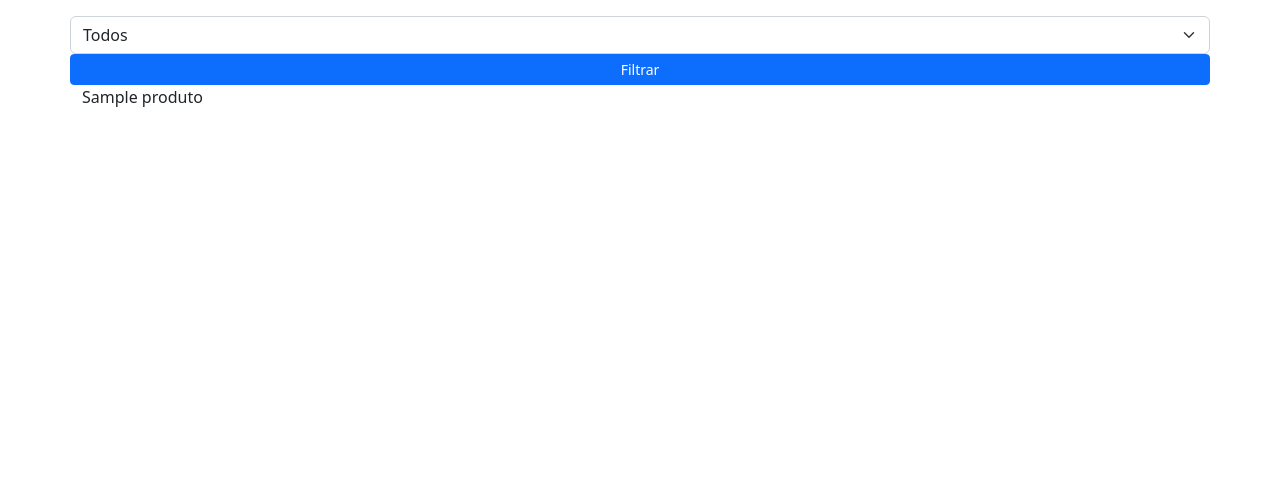
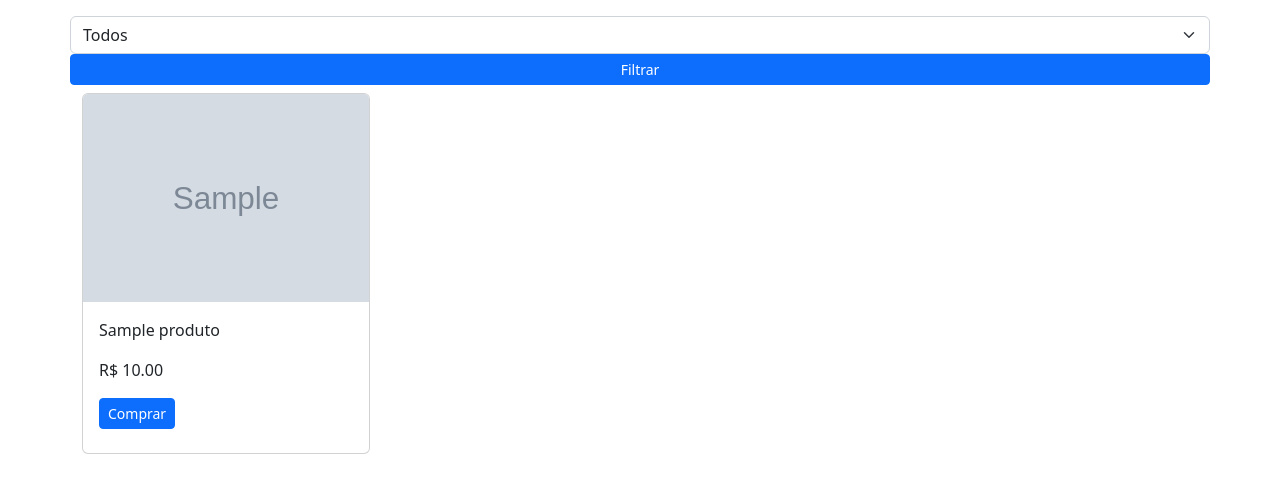
Before and after one commit to RoniePeterson/ProjetoVendasEtc, a PHP site: page / in a window 1280 px wide. Shown: the part 57-550 px from the top of the page. Run offline with PHP 8.4, Linux system fonts and the light colour scheme; tables that the repository leaves empty hold one stand-in row (values such as "Sample post"); grey boxes marked "Sample" are stand-in pictures.

Commit message:
arrumando layout flex principal

```diff
--- a/PizzariaEtc/index.php
+++ b/PizzariaEtc/index.php
@@ -30,9 +30,21 @@ $produtos = $produtosDAO->listarTodos();
   </section>
 
   <section>
-    <?php foreach ($produtos as $produto) { ?>
-      <?=$produto->getNome();?>
-    <?php } ?>
+    <div class="d-flex flex-wrap">
+      <?php foreach ($produtos as $produto) { ?>
+        <div class="card mt-2 me-3" style="width: 18rem;">
+          <img src="Assets/imagens/produtos/<?= $produto->getImagem(); ?>" alt=".." class="card-img-top" style="height: 13rem;">
+          <div class="card-body">
+            <div class="card-title">
+              <p><?= $produto->getNome(); ?></p>
+              <p>R$ <?= $produto->getValorUnitario(); ?></p>
+              <a href="" class="btn btn-sm btn-primary">Comprar</a>
+            </div>
+          </div>
+        </div>
+      <?php } ?>
+    </div>
+
   </section>
 
 
```
Also changed, not shown: PizzariaEtc/sql/aulabd_pizzaria.sql (+4 -4 lines), PizzariaEtc/Assets/imagens/produtos/sem-imagem.png, PizzariaEtc/Assets/imagens/produtos/sem-imagem2.png (added).
